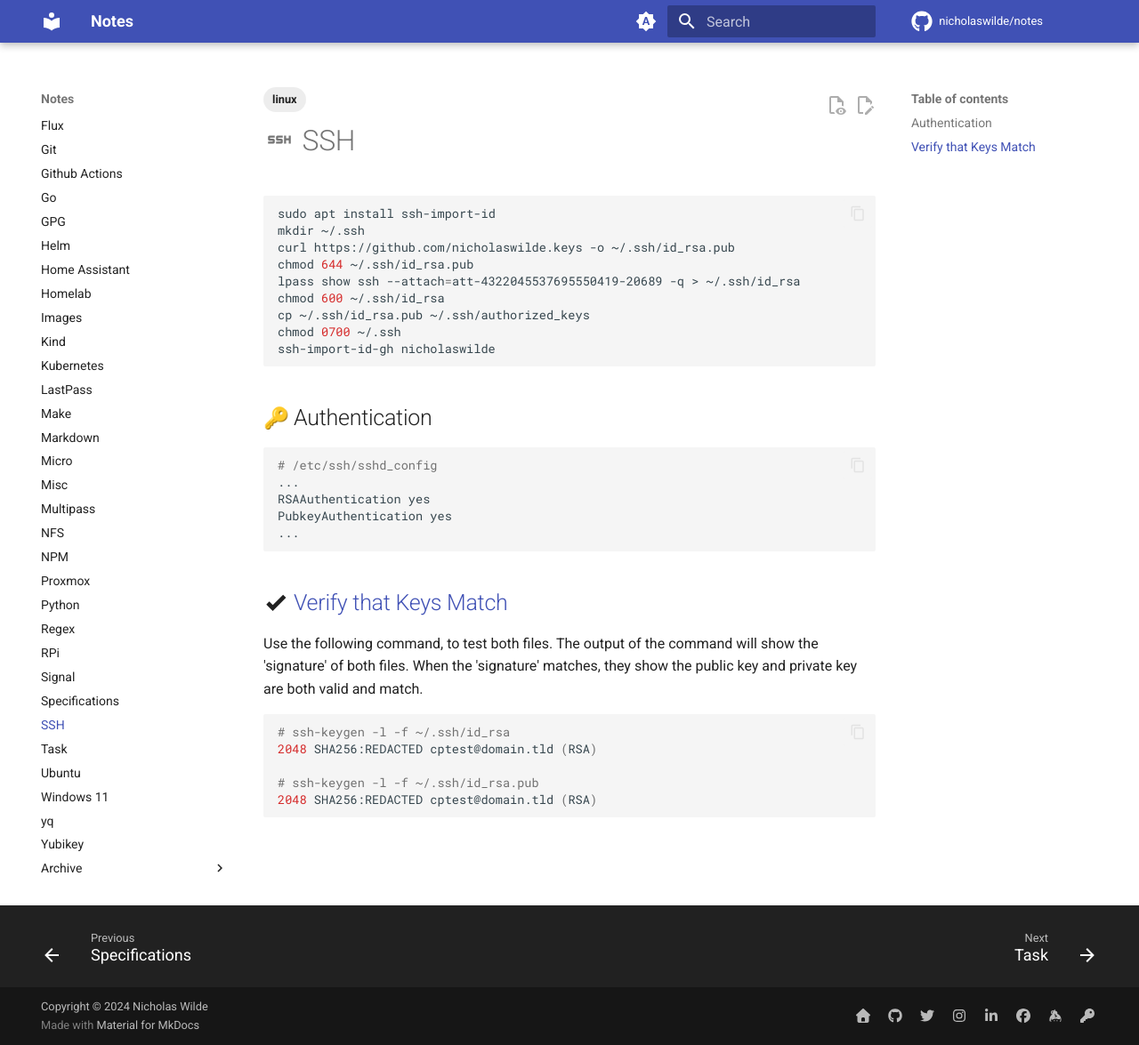
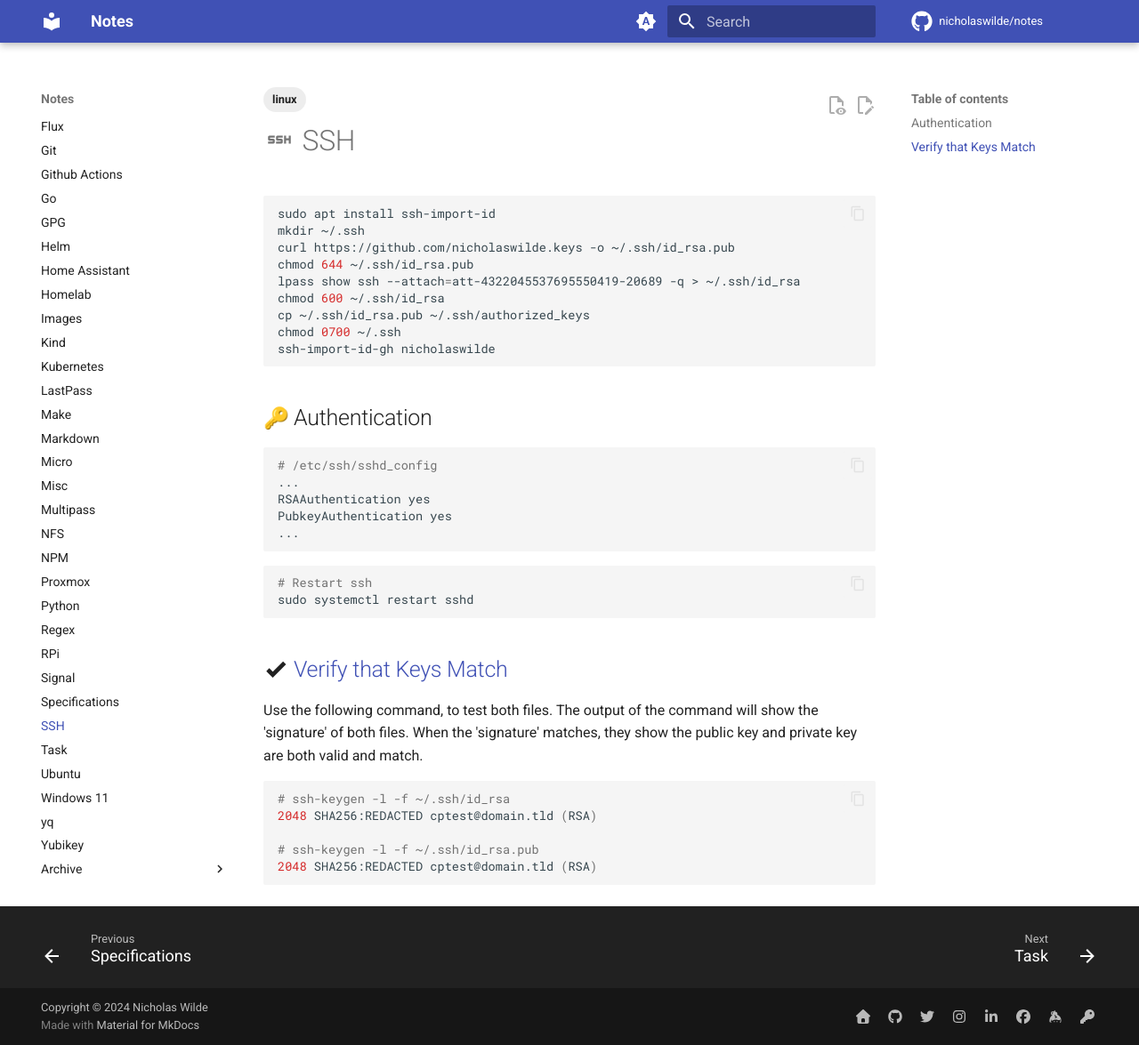
Before and after one commit to nicholaswilde/notes, an MkDocs documentation site: the page built from docs/ssh.md, in a window 1280 px wide and 1175 px high. Shown: the whole window at 89% size. Built offline with MkDocs 1.6.1 and Material for MkDocs 9.7.7, drawn with Linux system fonts in a browser that asks for light colours; emoji names are drawn with the system emoji font; comment, search, counter and statistics services are not loaded.

Commit message:
Update ssh.md

````diff
--- a/docs/ssh.md
+++ b/docs/ssh.md
@@ -26,6 +26,11 @@ PubkeyAuthentication yes
 ...
 ```
 
+```shell
+# Restart ssh
+sudo systemctl restart sshd
+```
+
 ## :material-check-bold: [Verify that Keys Match][1]
 
 Use the following command, to test both files. The output of the command will show the 'signature' of both files. When
````
